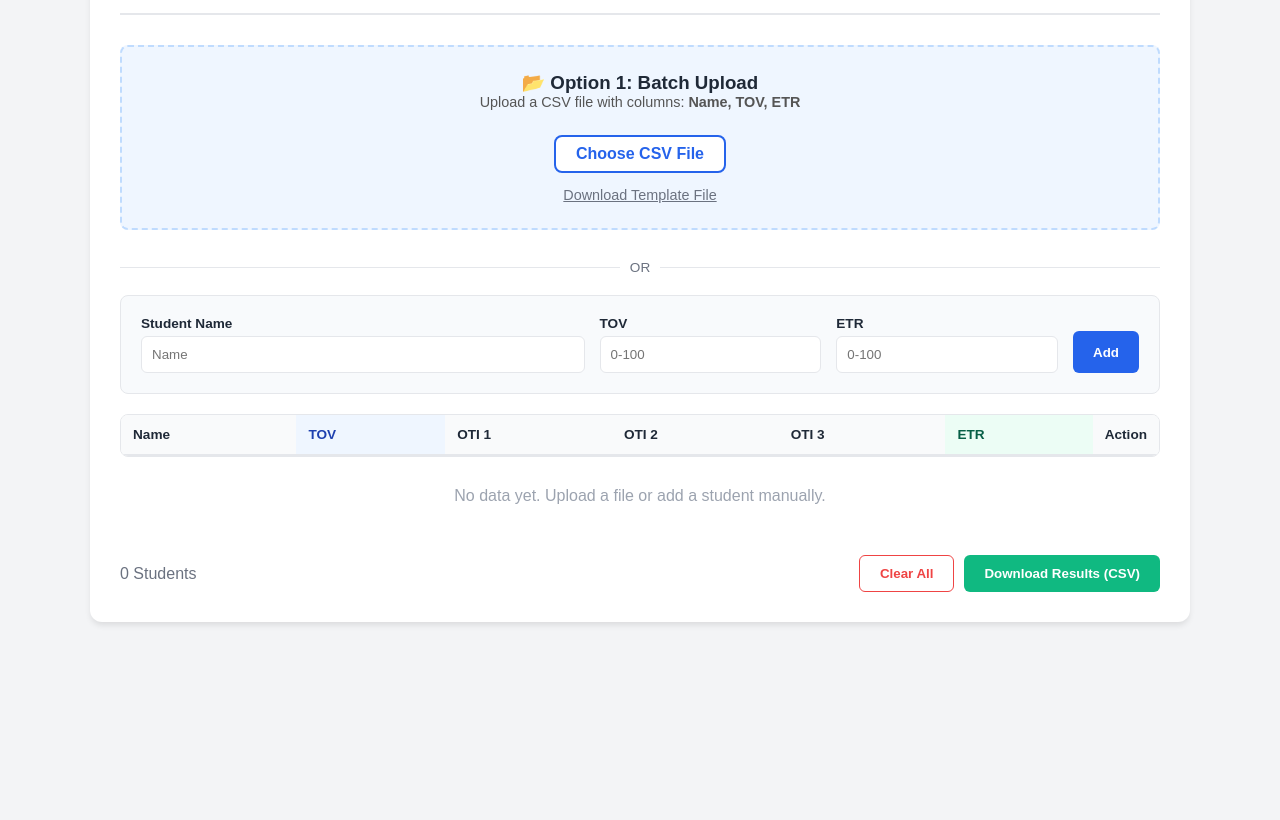
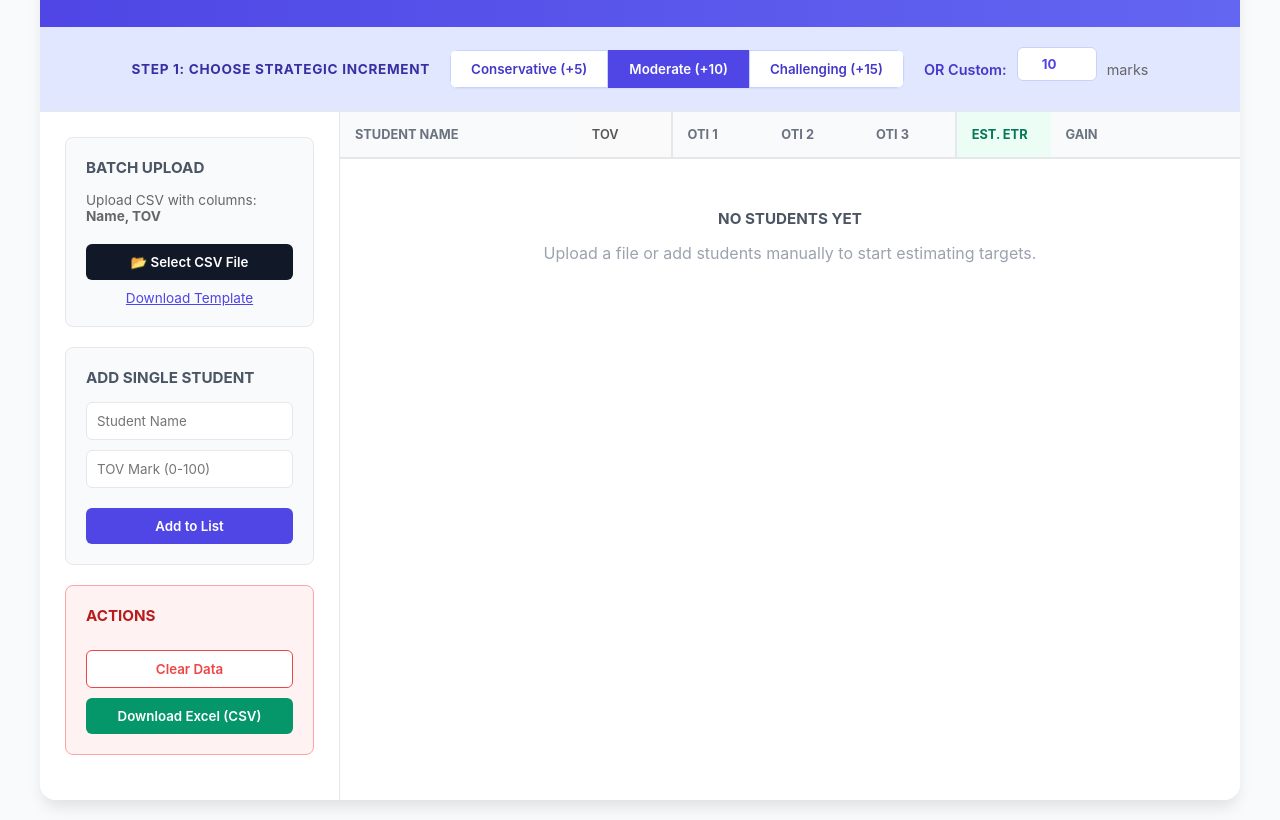
Before and after one commit to skcherating/ETR, a plain HTML site: page index.html in a window 1280 px wide. Shown: the part 117-937 px from the top of the page. Before the commit the page ends 800 px from the top, so only its background shows below. Drawn offline with Linux system fonts and the light colour scheme.

Commit message:
Update index.html

```diff
--- a/index.html
+++ b/index.html
@@ -3,380 +3,308 @@
 <head>
     <meta charset="UTF-8">
     <meta name="viewport" content="width=device-width, initial-scale=1.0">
-    <title>Headcount Calculator (Batch Upload)</title>
+    <title>Smart ETR Estimator & Headcount</title>
     <style>
         :root {
-            --primary: #2563eb;
-            --primary-hover: #1d4ed8;
-            --bg: #f3f4f6;
+            --primary: #4f46e5; /* Indigo */
+            --primary-light: #e0e7ff;
+            --bg: #f9fafb;
             --white: #ffffff;
-            --text-dark: #1f2937;
-            --text-light: #6b7280;
+            --text-dark: #111827;
             --border: #e5e7eb;
+            --success: #10b981;
             --danger: #ef4444;
-            --success: #10b981;
-            --warning: #f59e0b;
         }
 
-        * { box-sizing: border-box; margin: 0; padding: 0; font-family: sans-serif; }
+        * { box-sizing: border-box; margin: 0; padding: 0; font-family: -apple-system, BlinkMacSystemFont, "Segoe UI", Roboto, sans-serif; }
         body { background-color: var(--bg); color: var(--text-dark); padding: 20px; }
 
         .container {
-            max-width: 1100px;
+            max-width: 1200px;
             margin: 0 auto;
             background: var(--white);
-            padding: 30px;
-            border-radius: 12px;
-            box-shadow: 0 4px 6px -1px rgba(0,0,0,0.1);
+            border-radius: 16px;
+            box-shadow: 0 10px 15px -3px rgba(0, 0, 0, 0.1);
+            overflow: hidden;
         }
 
-        header { text-align: center; margin-bottom: 30px; border-bottom: 2px solid var(--border); padding-bottom: 20px; }
-        h1 { color: var(--primary); margin-bottom: 5px; }
+        /* Header */
+        header {
+            background: linear-gradient(to right, #4f46e5, #6366f1);
+            color: white;
+            padding: 30px;
+            text-align: center;
+        }
+        header h1 { margin-bottom: 5px; font-weight: 800; }
+        header p { opacity: 0.9; }
 
-        /* Batch Upload Section */
-        .upload-section {
-            background: #eff6ff;
-            border: 2px dashed #bfdbfe;
-            padding: 25px;
-            border-radius: 8px;
-            text-align: center;
-            margin-bottom: 30px;
+        /* Strategy Control Panel (The New Feature) */
+        .strategy-panel {
+            background: var(--primary-light);
+            padding: 20px;
+            border-bottom: 1px solid var(--border);
+            display: flex;
+            flex-wrap: wrap;
+            align-items: center;
+            justify-content: center;
+            gap: 20px;
         }
 
-        .upload-btn-wrapper {
-            position: relative;
-            overflow: hidden;
-            display: inline-block;
-            margin-top: 10px;
+        .strategy-label {
+            font-weight: 700;
+            color: #3730a3;
+            text-transform: uppercase;
+            font-size: 0.85rem;
+            letter-spacing: 0.05em;
         }
 
-        .btn-upload {
-            border: 2px solid var(--primary);
-            color: var(--primary);
-            background-color: white;
-            padding: 8px 20px;
+        .strategy-btn-group {
+            display: flex;
+            background: white;
             border-radius: 8px;
-            font-size: 1rem;
-            font-weight: bold;
-            cursor: pointer;
+            overflow: hidden;
+            box-shadow: 0 1px 2px rgba(0,0,0,0.05);
         }
 
-        .upload-btn-wrapper input[type=file] {
-            font-size: 100px;
-            position: absolute;
-            left: 0;
-            top: 0;
-            opacity: 0;
+        .btn-strategy {
+            border: 1px solid #c7d2fe;
+            background: white;
+            padding: 10px 20px;
             cursor: pointer;
+            font-weight: 600;
+            color: #4338ca;
+            transition: all 0.2s;
         }
 
-        .template-link {
-            display: block;
-            margin-top: 10px;
-            color: var(--text-light);
-            font-size: 0.9rem;
-            text-decoration: underline;
-            cursor: pointer;
+        .btn-strategy:hover { background: #eef2ff; }
+        .btn-strategy.active { background: #4f46e5; color: white; border-color: #4f46e5; }
+
+        .custom-input-wrapper {
+            display: flex;
+            align-items: center;
+            gap: 10px;
         }
 
-        /* Divider */
-        .divider {
-            display: flex;
-            align-items: center;
+        #customIncrement {
+            width: 80px;
+            padding: 8px;
+            border: 1px solid #c7d2fe;
+            border-radius: 6px;
             text-align: center;
-            margin: 20px 0;
-            color: var(--text-light);
-        }
-        .divider::before, .divider::after {
-            content: ''; flex: 1; border-bottom: 1px solid var(--border);
-        }
-        .divider span { padding: 0 10px; font-size: 0.85rem; }
-
-        /* Manual Input */
-        .input-grid {
-            display: grid;
-            grid-template-columns: 2fr 1fr 1fr auto;
-            gap: 15px;
-            align-items: end;
-            background: #f8fafc;
-            padding: 20px;
-            border-radius: 8px;
-            margin-bottom: 20px;
-            border: 1px solid var(--border);
+            font-weight: bold;
+            color: var(--primary);
         }
 
-        label { font-size: 0.85rem; font-weight: 600; margin-bottom: 5px; display: block;}
-        input { width: 100%; padding: 10px; border: 1px solid var(--border); border-radius: 6px; }
+        /* Main Content Grid */
+        .main-content {
+            display: grid;
+            grid-template-columns: 300px 1fr;
+            min-height: 600px;
+        }
 
-        button { cursor: pointer; border: none; padding: 10px 20px; border-radius: 6px; font-weight: 600; transition: 0.2s; }
-        .btn-add { background: var(--primary); color: white; height: 42px; }
-        .btn-add:hover { background: var(--primary-hover); }
+        /* Sidebar (Upload & Add) */
+        .sidebar {
+            padding: 25px;
+            border-right: 1px solid var(--border);
+            background: #fff;
+        }
 
-        /* Table */
-        .table-responsive { overflow-x: auto; max-height: 500px; overflow-y: auto; border: 1px solid var(--border); border-radius: 8px; }
-        table { width: 100%; border-collapse: collapse; min-width: 800px; }
-        th { position: sticky; top: 0; background: #f9fafb; z-index: 10; padding: 12px; text-align: left; font-size: 0.85rem; border-bottom: 2px solid var(--border); }
-        td { padding: 10px 12px; border-bottom: 1px solid var(--border); font-size: 0.95rem; }
+        .card {
+            background: #f8fafc;
+            border: 1px solid var(--border);
+            border-radius: 8px;
+            padding: 20px;
+            margin-bottom: 20px;
+        }
 
-        .col-tov { background-color: #eff6ff; color: #1e40af; font-weight: 600; }
-        .col-etr { background-color: #ecfdf5; color: #065f46; font-weight: 600; }
-        .col-oti { color: #555; }
+        h3 { font-size: 0.95rem; margin-bottom: 15px; color: #4b5563; text-transform: uppercase; font-weight: 700; }
 
-        .btn-delete { color: var(--danger); background: none; font-size: 1.2rem; padding: 0 5px; }
+        .btn-action {
+            width: 100%;
+            padding: 10px;
+            margin-top: 10px;
+            border-radius: 6px;
+            border: none;
+            font-weight: 600;
+            cursor: pointer;
+            transition: 0.2s;
+        }
 
-        /* Footer */
-        .actions-bar { display: flex; justify-content: space-between; align-items: center; margin-top: 20px; }
-        .btn-export { background: var(--success); color: white; }
-        .btn-export:hover { background: #059669; }
-        .btn-clear { background: var(--white); border: 1px solid var(--danger); color: var(--danger); }
-        .btn-clear:hover { background: #fef2f2; }
+        .btn-upload { background: var(--text-dark); color: white; }
+        .btn-upload:hover { background: #000; }
 
+        .btn-add-manual { background: var(--primary); color: white; }
+        .btn-add-manual:hover { background: var(--primary-hover); }
+
+        .link-text { color: var(--primary); text-decoration: underline; cursor: pointer; font-size: 0.85rem; display: block; margin-top: 10px; text-align: center;}
+
+        input[type="text"], input[type="number"] {
+            width: 100%;
+            padding: 10px;
+            margin-bottom: 10px;
+            border: 1px solid var(--border);
+            border-radius: 6px;
+        }
+
+        /* Table Area */
+        .table-area {
+            padding: 0;
+            overflow-x: auto;
+            background: white;
+        }
+
+        table { width: 100%; border-collapse: collapse; }
+
+        th {
+            background: #f9fafb;
+            padding: 15px;
+            text-align: left;
+            font-size: 0.8rem;
+            text-transform: uppercase;
+            color: #6b7280;
+            border-bottom: 2px solid var(--border);
+            position: sticky;
+            top: 0;
+        }
+
+        td {
+            padding: 12px 15px;
+            border-bottom: 1px solid var(--border);
+            font-size: 0.9rem;
+        }
+
+        /* Highlight Key Columns */
+        .col-tov { font-weight: 600; color: #555; background: #fafafa; border-right: 2px solid #e5e7eb; }
+        .col-etr { font-weight: 700; color: #047857; background: #ecfdf5; border-left: 2px solid #e5e7eb; }
+        .col-increment { color: #059669; font-size: 0.8rem; }
+
+        /* Responsive */
+        @media (max-width: 900px) {
+            .main-content { grid-template-columns: 1fr; }
+            .sidebar { border-right: none; border-bottom: 1px solid var(--border); }
+            .strategy-panel { flex-direction: column; align-items: stretch; }
+            .strategy-btn-group { flex-direction: column; }
+            .btn-strategy { text-align: center; border-bottom: 1px solid #e0e7ff; }
+        }
     </style>
 </head>
 <body>
 
 <div class="container">
     <header>
-        <h1>Headcount Calculator (Batch Upload)</h1>
-        <p style="color: #666;">Upload your class list or add students manually.</p>
+        <h1>Smart Headcount Estimator</h1>
+        <p>Strategic Target Setting based on TOV (Final Exam Marks)</p>
     </header>
 
-    <div class="upload-section">
-        <h3>📂 Option 1: Batch Upload</h3>
-        <p style="font-size: 0.9rem; color: #555; margin-bottom: 15px;">Upload a CSV file with columns: <strong>Name, TOV, ETR</strong></p>
+    <div class="strategy-panel">
+        <span class="strategy-label">Step 1: Choose Strategic Increment</span>
 
-        <div class="upload-btn-wrapper">
-            <button class="btn-upload">Choose CSV File</button>
-            <input type="file" id="csvFileInput" accept=".csv" onchange="handleFileUpload(this)">
+        <div class="strategy-btn-group">
+            <button class="btn-strategy" onclick="setStrategy(5, this)">Conservative (+5)</button>
+            <button class="btn-strategy active" onclick="setStrategy(10, this)">Moderate (+10)</button>
+            <button class="btn-strategy" onclick="setStrategy(15, this)">Challenging (+15)</button>
         </div>
 
-        <br>
-        <span class="template-link" onclick="downloadTemplate()">Download Template File</span>
+        <div class="custom-input-wrapper">
+            <span style="font-size: 0.9rem; font-weight: 600; color: #4338ca;">OR Custom:</span>
+            <input type="number" id="customIncrement" value="10" min="0" max="50" oninput="updateCustomStrategy(this.value)">
+            <span style="font-size: 0.9rem; color: #666;">marks</span>
+        </div>
     </div>
 
-    <div class="divider"><span>OR</span></div>
-
-    <div class="input-grid">
-        <div>
-            <label>Student Name</label>
-            <input type="text" id="studentName" placeholder="Name">
-        </div>
-        <div>
-            <label>TOV</label>
-            <input type="number" id="tov" placeholder="0-100">
-        </div>
-        <div>
-            <label>ETR</label>
-            <input type="number" id="etr" placeholder="0-100">
-        </div>
-        <button class="btn-add" onclick="addManualStudent()">Add</button>
+    <div class="main-content">
+        <div class="sidebar">
+            <div class="card">
+                <h3>Batch Upload</h3>
+                <p style="font-size: 0.85rem; color: #666; margin-bottom: 10px;">
+                    Upload CSV with columns: <br><strong>Name, TOV</strong>
+                </p>
+                <input type="file" id="csvFile" accept=".csv" style="display: none;" onchange="handleFileUpload(this)">
+                <button class="btn-action btn-upload" onclick="document.getElementById('csvFile').click()">📂 Select CSV File</button>
+                <span class="link-text" onclick="downloadTemplate()">Download Template</span>
             </div>
 
-    <div class="table-responsive">
-        <table id="dataTable">
+            <div class="card">
+                <h3>Add Single Student</h3>
+                <input type="text" id="manualName" placeholder="Student Name">
+                <input type="number" id="manualTov" placeholder="TOV Mark (0-100)">
+                <button class="btn-action btn-add-manual" onclick="addManual()">Add to List</button>
+            </div>
+
+            <div class="card" style="border-color: #fca5a5; background: #fef2f2;">
+                <h3 style="color: #b91c1c;">Actions</h3>
+                <button class="btn-action" style="background: white; border: 1px solid #ef4444; color: #ef4444;" onclick="clearAll()">Clear Data</button>
+                <button class="btn-action" style="background: #059669; color: white; margin-top: 10px;" onclick="exportData()">Download Excel (CSV)</button>
+            </div>
+        </div>
+
+        <div class="table-area">
+            <table id="resultTable">
                 <thead>
                     <tr>
-                    <th>Name</th>
-                    <th class="col-tov">TOV</th>
-                    <th>OTI 1</th>
-                    <th>OTI 2</th>
-                    <th>OTI 3</th>
-                    <th class="col-etr">ETR</th>
-                    <th style="width: 50px;">Action</th>
+                        <th style="width: 25%;">Student Name</th>
+                        <th class="col-tov" style="width: 10%;">TOV</th>
+                        <th style="width: 10%;">OTI 1</th>
+                        <th style="width: 10%;">OTI 2</th>
+                        <th style="width: 10%;">OTI 3</th>
+                        <th class="col-etr" style="width: 10%;">Est. ETR</th>
+                        <th style="width: 15%;">Gain</th>
+                        <th style="width: 5%;"></th>
                     </tr>
                 </thead>
                 <tbody id="tableBody">
                     </tbody>
             </table>
+            <div id="emptyState" style="text-align: center; padding: 50px; color: #9ca3af;">
+                <h3>No students yet</h3>
+                <p>Upload a file or add students manually to start estimating targets.</p>
             </div>
-
-    <div id="emptyMessage" style="text-align: center; padding: 30px; color: #9ca3af;">
-        No data yet. Upload a file or add a student manually.
-    </div>
-
-    <div class="actions-bar">
-        <span id="countDisplay" style="color: #6b7280; font-weight: 500;">0 Students</span>
-        <div style="gap: 10px; display: flex;">
-            <button class="btn-clear" onclick="clearAll()">Clear All</button>
-            <button class="btn-export" onclick="exportResults()">Download Results (CSV)</button>
         </div>
     </div>
 </div>
 
 <script>
-    let students = [];
+    // --- STATE MANAGEMENT ---
+    let students = []; // Stores { id, name, tov }
+    let currentIncrement = 10; // Default strategic increment
 
-    // --- 1. CORE LOGIC (Headcount Formula) ---
-    function calculateOTI(name, tov, etr) {
-        tov = parseFloat(tov);
-        etr = parseFloat(etr);
+    // --- STRATEGY FUNCTIONS ---
+    function setStrategy(val, btnElement) {
+        currentIncrement = parseInt(val);
 
-        if (isNaN(tov) || isNaN(etr)) return null;
+        // Update UI buttons
+        document.querySelectorAll('.btn-strategy').forEach(b => b.classList.remove('active'));
+        if(btnElement) btnElement.classList.add('active');
 
-        // Formula: Increment = (ETR - TOV) / 4
-        const increment = (etr - tov) / 4;
+        // Update custom input to match (for visual consistency)
+        document.getElementById('customIncrement').value = currentIncrement;
 
-        return {
-            id: Date.now() + Math.random(), // Unique ID
-            name: name,
-            tov: tov,
-            oti1: (tov + increment).toFixed(2),
-            oti2: (tov + (increment * 2)).toFixed(2),
-            oti3: (tov + (increment * 3)).toFixed(2),
-            etr: etr
-        };
+        recalculateAll();
     }
 
-    // --- 2. BATCH UPLOAD HANDLER ---
-    function handleFileUpload(input) {
-        const file = input.files[0];
-        if (!file) return;
-
-        const reader = new FileReader();
-        reader.onload = function(e) {
-            const text = e.target.result;
-            processCSV(text);
-        };
-        reader.readAsText(file);
-        input.value = ''; // Reset input so same file can be selected again if needed
-    }
-
-    function processCSV(csvText) {
-        const lines = csvText.split('\n');
-        let addedCount = 0;
-
-        // Start from index 1 to skip header row
-        for (let i = 1; i < lines.length; i++) {
-            const line = lines[i].trim();
-            if (!line) continue;
-
-            // Split by comma (handles simple CSVs)
-            const cols = line.split(',');
-
-            // Expected Format: Name, TOV, ETR (cols[0], cols[1], cols[2])
-            if (cols.length >= 3) {
-                const name = cols[0].trim();
-                const tov = cols[1].trim();
-                const etr = cols[2].trim();
-
-                const studentObj = calculateOTI(name, tov, etr);
-                if (studentObj) {
-                    students.push(studentObj);
-                    addedCount++;
-                }
+    function updateCustomStrategy(val) {
+        const num = parseInt(val);
+        if (!isNaN(num)) {
+            currentIncrement = num;
+            // Remove active state from preset buttons since we are custom
+            document.querySelectorAll('.btn-strategy').forEach(b => b.classList.remove('active'));
+            recalculateAll();
         }
     }
 
-        if (addedCount > 0) {
-            renderTable();
-            alert(`Successfully added ${addedCount} students!`);
-        } else {
-            alert("Could not read data. Please ensure CSV format is: Name, TOV, ETR");
-        }
-    }
-
-    // --- 3. MANUAL ADD ---
-    function addManualStudent() {
-        const name = document.getElementById('studentName').value;
-        const tov = document.getElementById('tov').value;
-        const etr = document.getElementById('etr').value;
-
-        if (!name || !tov || !etr) {
-            alert("Please fill in all fields");
-            return;
-        }
-
-        const student = calculateOTI(name, tov, etr);
-        students.push(student);
-
-        // Clear inputs
-        document.getElementById('studentName').value = '';
-        document.getElementById('tov').value = '';
-        document.getElementById('etr').value = '';
-
+    function recalculateAll() {
         renderTable();
     }
 
-    // --- 4. RENDER & UTILS ---
-    function renderTable() {
-        const tbody = document.getElementById('tableBody');
-        const emptyMsg = document.getElementById('emptyMessage');
-        const countDisplay = document.getElementById('countDisplay');
+    // --- CALCULATION ENGINE ---
+    function calculateRow(tov) {
+        tov = parseFloat(tov);
 
-        tbody.innerHTML = '';
+        // 1. Estimate ETR based on Strategy
+        let estimatedEtr = tov + currentIncrement;
 
-        if (students.length === 0) {
-            emptyMsg.style.display = 'block';
-            countDisplay.innerText = "0 Students";
-            return;
-        }
+        // 2. Cap ETR at 100
+        if (estimatedEtr > 100) estimatedEtr = 100;
 
-        emptyMsg.style.display = 'none';
-        countDisplay.innerText = `${students.length} Students`;
-
-        students.forEach(s => {
-            const tr = document.createElement('tr');
-            tr.innerHTML = `
-                <td>${s.name}</td>
-                <td class="col-tov">${s.tov}</td>
-                <td class="col-oti">${formatNum(s.oti1)}</td>
-                <td class="col-oti">${formatNum(s.oti2)}</td>
-                <td class="col-oti">${formatNum(s.oti3)}</td>
-                <td class="col-etr">${s.etr}</td>
-                <td style="text-align:center;">
-                    <button class="btn-delete" onclick="deleteStudent(${s.id})">&times;</button>
-                </td>
-            `;
-            tbody.appendChild(tr);
-        });
-    }
-
-    function formatNum(num) {
-        return parseFloat(num) % 1 === 0 ? parseInt(num) : num;
-    }
-
-    function deleteStudent(id) {
-        students = students.filter(s => s.id !== id);
-        renderTable();
-    }
-
-    function clearAll() {
-        if(confirm("Clear all data?")) {
-            students = [];
-            renderTable();
-        }
-    }
-
-    // --- 5. EXPORT & TEMPLATE ---
-    function downloadTemplate() {
-        const csvContent = "data:text/csv;charset=utf-8,Name,TOV,ETR\nStudent A,40,60\nStudent B,55,80";
-        const encodedUri = encodeURI(csvContent);
-        const link = document.createElement("a");
-        link.setAttribute("href", encodedUri);
-        link.setAttribute("download", "headcount_template.csv");
-        document.body.appendChild(link);
-        link.click();
-        document.body.removeChild(link);
-    }
-
-    function exportResults() {
-        if (students.length === 0) {
-            alert("No data to export.");
-            return;
-        }
-        let csv = "data:text/csv;charset=utf-8,Name,TOV,OTI 1,OTI 2,OTI 3,ETR\n";
-        students.forEach(s => {
-            csv += `${s.name},${s.tov},${s.oti1},${s.oti2},${s.oti3},${s.etr}\n`;
-        });
-        const encodedUri = encodeURI(csv);
-        const link = document.createElement("a");
-        link.setAttribute("href", encodedUri);
-        link.setAttribute("download", "headcount_results.csv");
-        document.body.appendChild(link);
-        link.click();
-        document.body.removeChild(link);
-    }
-</script>
-
-</body>
-</html>
+        // 3. Calculate OTIs based on the New ETR
+        // Formula: Step = (ETR - TOV)
```
Lines whose indentation alone changed are shown as unchanged.
